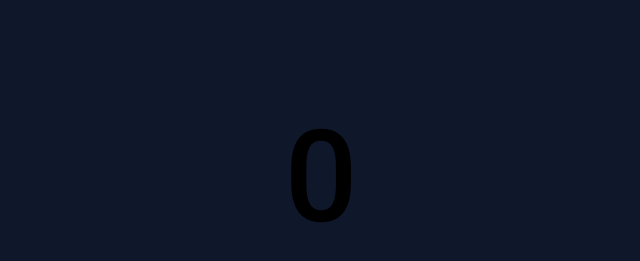
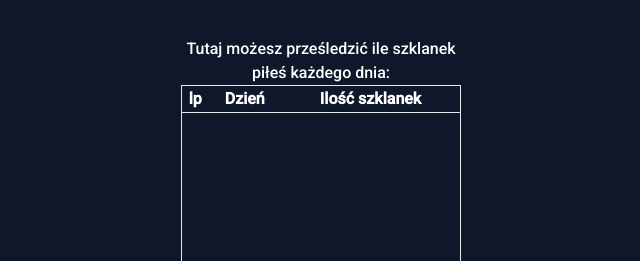
Before and after one commit to pawel-haraf/hydrapp, a website built with Parcel: page src/history.html in a window 1280 px wide. Shown: the part 287-548 px from the top of the page, without its empty margins (319-959 px from the left). Built offline with nearby package versions, Linux system fonts and the light colour scheme.

Commit message:
Created table in HTML

```diff
--- a/src/history.html
+++ b/src/history.html
@@ -19,12 +19,25 @@
             <a href="history.html">Historia</a>
         </nav>
     </header>
-    <main class="flex flex-col items-center justify-center bg-darkblue w-[375px] h-[812px] gap-11 font-roboto">
+    <main
+        class="flex flex-col items-center justify-center bg-darkblue w-[375px] h-[812px] gap-11 font-roboto text-white">
 
-        <h1 class="text-6xl text-white">Historia</h1>
+        <h1 class="text-6xl">Historia</h1>
         <div class="flex flex-col items-center text-center w-[280px] h-[280px]">
-            <p class="countdown--js
-             text-9xl h-full w-full leading-[280px]">0</p>
+            <table class="border w-full h-full">
+                <caption>
+                    Tutaj możesz prześledzić ile szklanek piłeś każdego dnia:
+                </caption>
+                <thead class="border">
+                    <th>lp</th>
+                    <th>Dzień</th>
+                    <th>Ilość szklanek</th>
+                </thead>
+                <tbody class="table--js border">
+                    <tr>
+                    </tr>
+                </tbody>
+            </table>
 
         </div>
     </main>
```
